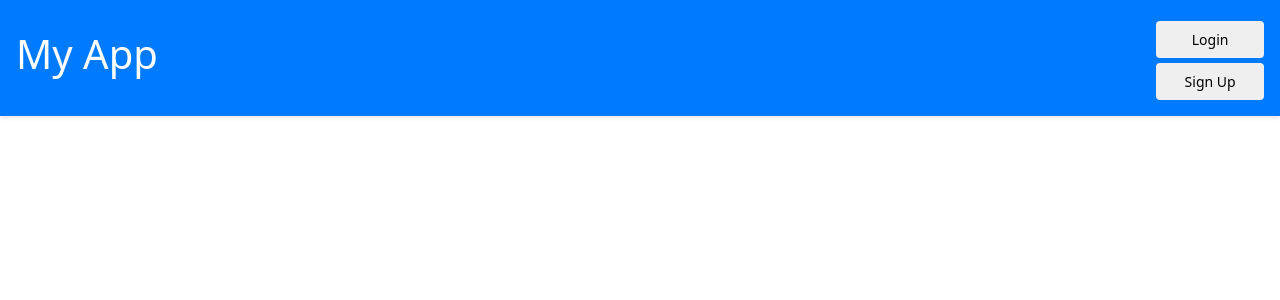
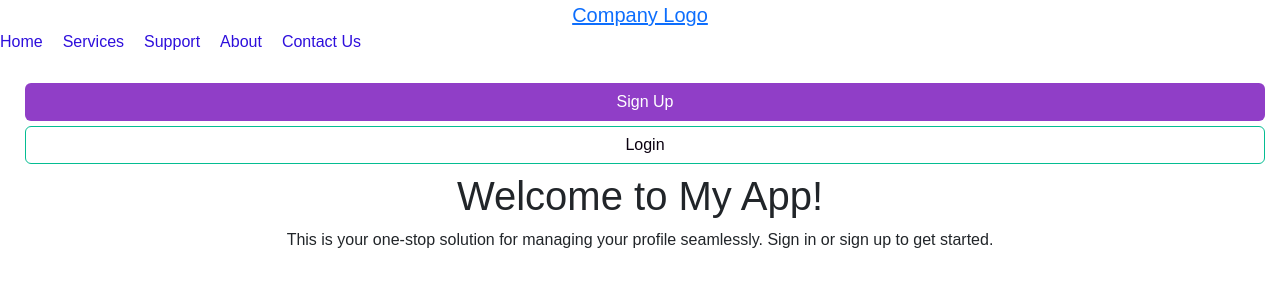
Before and after one commit to Product-Design-Implementation-Group-4/User_Application_Frontend, a React app: page / in a window 1280 px wide. Shown: the top 300 px of the page. Built offline with nearby package versions, Linux system fonts and the light colour scheme; no server answers; the HTML template or start-up script is replaced by a standard one.

Commit message:
Hone page nabbar working(In progress)

```diff
--- /dev/null
+++ b/src/components/NavbarHome.css
@@ -0,0 +1,83 @@
+/* NavbarHome.css */
+body {
+    margin: 0;
+    font-family: Arial, sans-serif;
+  }
+
+  .navbar {
+    display: flex;
+    justify-content: space-between;
+    align-items: center;
+    padding: 10px 20px;
+    background-color: #333;
+    color: #490aa1;
+  }
+
+  .navbar-logo {
+    text-decoration: none;
+    justify-content: flex-start;
+    align-items: start;
+
+    left: 150px;
+    font-size: 20px;
+    color: #472b69;
+  }
+
+  .navbar-links {
+    list-style: none;
+    display: flex;
+    gap: 20px;
+    margin: 10;
+    margin-left: 50;
+    padding: 0;
+  }
+
+  .navbar-links li a {
+    text-decoration: none;
+    color: #2e0fdc;
+    transition: color 0.3s ease;
+  }
+
+  .navbar-links li a:hover {
+    color: #1d0d53;
+  }
+
+  .navbar-buttons {
+    margin-left: 10px;
+    padding: 8px 15px;
+    border: none;
+    border-radius: 4px;
+    cursor: pointer;
+    transition: background-color 0.3s ease;
+  }
+
+  .navbar-buttons .signup {
+    background-color: #903ec7;
+    color: #fff;
+  }
+
+  .navbar-buttons .signup:hover {
+    background-color: #0097a7;
+  }
+
+  .navbar-buttons .login {
+    background-color: transparent;
+    color: #0b0110;
+    border: 1px solid #05bd92;
+  }
+
+  .navbar-buttons .login:hover {
+    background-color: #112de5;
+    color: #333;
+  }
+
+  @media (max-width: 768px) {
+    .navbar-links {
+      display: none; /* Adjust for responsiveness */
+    }
+
+    .navbar {
+      flex-direction: column;
+      align-items: flex-start;
+    }
+  }
--- /dev/null
+++ b/src/components/NavbarHome.jsx
@@ -0,0 +1,25 @@
+import React from "react";
+import './NavbarHome.css';
+
+const NavbarHome = ({ onLogin, onSignUp }) => {
+  return (
+    <nav className="navbar-home">
+      <div className="navbar-logo">
+        <a href="/">Company Logo</a>
+      </div>
+      <ul className="navbar-links">
+        <li><a href="/">Home</a></li>
+        <li><a href="/services">Services</a></li>
+        <li><a href="/support">Support</a></li>
+        <li><a href="/about">About</a></li>
+        <li><a href="/contact">Contact Us</a></li>
+      </ul>
+      <div className="navbar-buttons">
+        <button className="btn signup" onClick={onSignUp}>Sign Up</button>
+        <button className="btn login" onClick={onLogin}>Login</button>
+      </div>
+    </nav>
+  );
+};
+
+export default NavbarHome;
--- a/src/components/home.jsx
+++ b/src/components/home.jsx
@@ -1,6 +1,6 @@
 import React from "react";
 import { useNavigate } from "react-router-dom";
-import "../App.css"; // Assuming you have a global stylesheet
+import NavbarHome from "../components/NavbarHome";
 
 function Home() {
   const navigate = useNavigate();
@@ -14,24 +14,11 @@ function Home() {
   };
 
   return (
-    <div className="home-container">
-      <nav className="navbar">
-        <h1 className="logo">My App</h1>
-        <div className="nav-buttons">
-          <button className="nav-button" onClick={handleLogin}>
-            Login
-          </button>
-          <button className="nav-button" onClick={handleSignUp}>
-            Sign Up
-          </button>
-        </div>
-      </nav>
-      <main className="home-content">
+    <div>
+      <NavbarHome onLogin={handleLogin} onSignUp={handleSignUp} />
+      <main>
         <h1>Welcome to My App!</h1>
-        <p>
-          This is your one-stop solution for connecting with helpers and managing
-          your profile seamlessly. Sign in or sign up to get started.
-        </p>
+        <p>This is your one-stop solution for managing your profile seamlessly. Sign in or sign up to get started.</p>
       </main>
     </div>
   );
```
